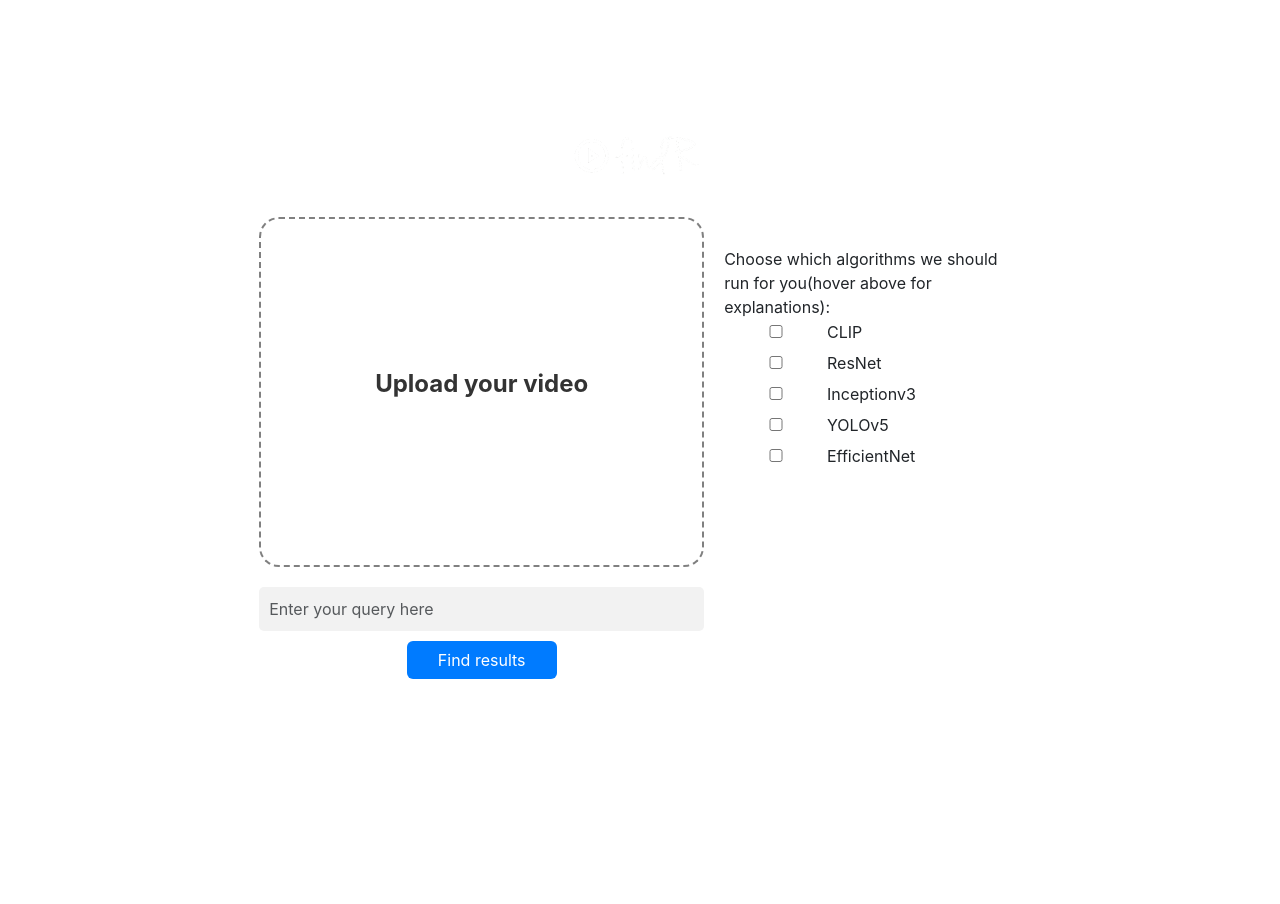
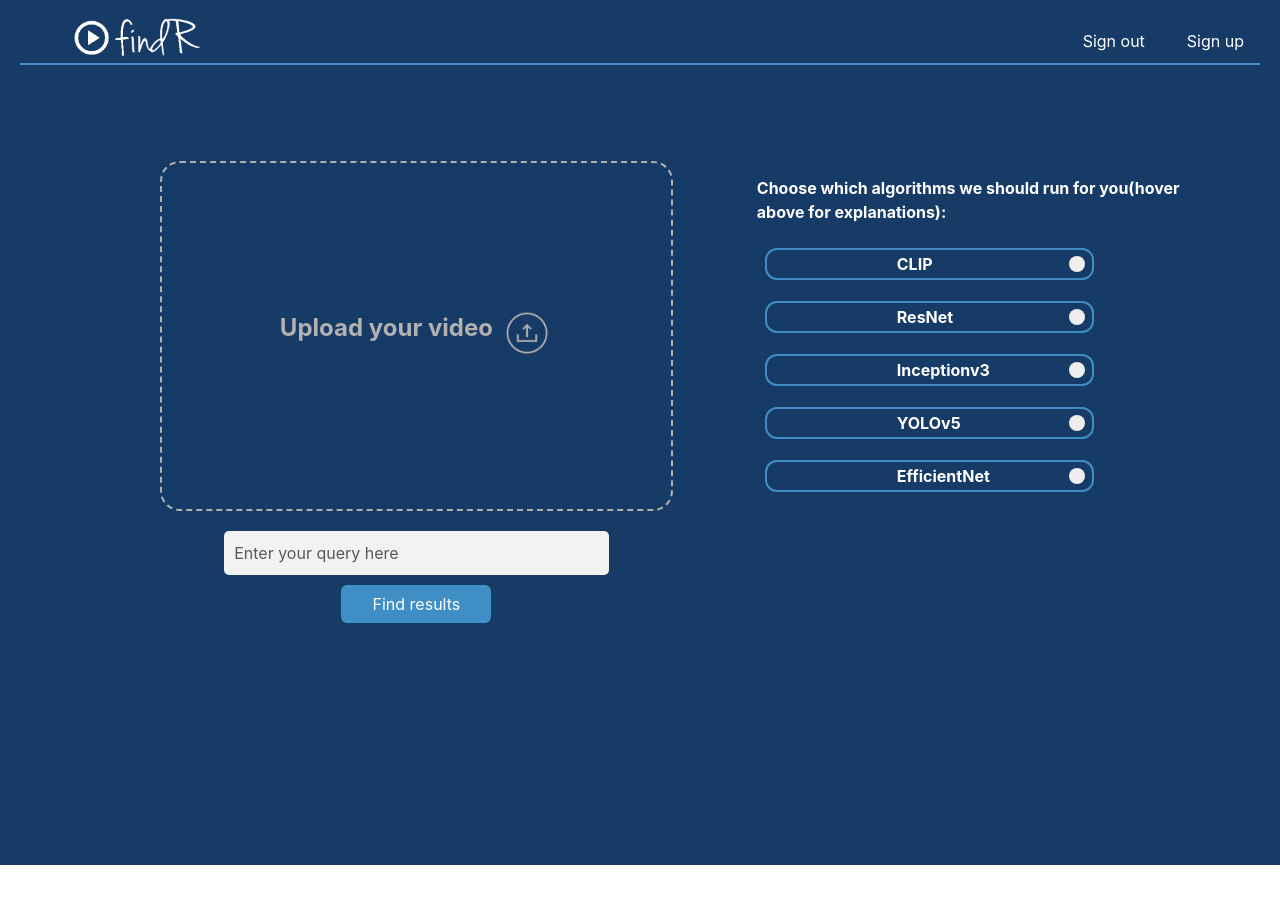
Before and after one commit to DavidDinkevich/Findr, a React (Create React App) app in the folder Web_Client/findr-web/: page /uploadVideo in a window 1280 px wide. Shown: the top 904 px of the page. After the commit the page ends 865 px from the top, so only its background shows below. Built offline with nearby package versions, Linux system fonts and the light colour scheme.

Commit message:
upload video page design

```diff
--- a/Web_Client/findr-web/src/barChart/bar-chart.css
+++ b/Web_Client/findr-web/src/barChart/bar-chart.css
@@ -1,6 +1,4 @@
-#myButtonContainer h2.custom-model-name {
-    /* Add your custom styles here */
-    color: rgb(0, 255, 42);
-    font-size: 24px;
-    /* ... other styles ... */
-  }
+.heat-bar{
+  border-radius: 0.25rem;
+  outline: 2px solid rgb(0, 255, 102);
+}
--- a/Web_Client/findr-web/src/loadingComponent/loading.css
+++ b/Web_Client/findr-web/src/loadingComponent/loading.css
@@ -32,6 +32,11 @@
     animation: spin 1s linear infinite;
   }
 
+  .loading-overlay .loading-content p {
+    font-size: 16px; /* Set the desired font size */
+    color: #292121; /* Set the desired color using hexadecimal notation */
+  }
+
   @keyframes spin {
     0% { transform: rotate(0deg); }
     100% { transform: rotate(360deg); }
--- a/Web_Client/findr-web/src/loadingComponent/loading.js
+++ b/Web_Client/findr-web/src/loadingComponent/loading.js
@@ -10,7 +10,7 @@ const LoadingSpinner = ({ show, message }) => {
       <div className="loading-overlay">
         <div className="loading-content">
           <div className="loading-spinner"></div>
-          <p>{message}</p>
+          <p >{message}</p>
         </div>
       </div>
     );
--- a/Web_Client/findr-web/src/login-page/LoginPage.js
+++ b/Web_Client/findr-web/src/login-page/LoginPage.js
@@ -17,7 +17,7 @@ const Login = () => {
       route: '/',
     },
     {
-      name: 'Signup',
+      name: 'Sign up',
       route: '/signup',
     },
   ];
@@ -51,24 +51,24 @@ const Login = () => {
 
       <form onSubmit={(e) => handleSubmit(e, username, password)}>
         <h2>Login</h2>
-        <label>
-          Username:
+        <div className="form-row">
             <input
-            type="text"
+              type="Username"
+              placeholder="Username"
               value={username}
               onChange={(e) => setUsername(e.target.value)}
               required
             />
-        </label>
-        <label>
-          Password:
+          </div>
+          <div className="form-row">
             <input
               type="password"
+              placeholder="Password"
               value={password}
               onChange={(e) => setPassword(e.target.value)}
               required
             />
-        </label>
+          </div>
         <p style={{ color: 'red', marginTop: '0.5rem' }}>{errorMessage}</p>
         <div className="button-container" id="myButtonContainer">
           <button type="submit" className="styled-button">Login</button>
--- a/Web_Client/findr-web/src/login-page/login-page.css
+++ b/Web_Client/findr-web/src/login-page/login-page.css
@@ -8,7 +8,7 @@
   background: rgb(23, 59, 103);
   background-size: 200% 200%;
   position: relative;
-  animation: gradient 10s ease infinite;
+
 }
 .login-container {
     flex: 1;
@@ -44,25 +44,11 @@
 
 
 
-
-  @keyframes gradient {
-    0% {
-      background-position: 0% 50%;
-    }
-    50% {
-      background-position: 100% 50%;
-    }
-    100% {
-      background-position: 0% 50%;
-    }
-  }
-
-
   form {
   display: flex;
   flex-direction: column;
   align-items: center;
-  border: 1.5px solid rgb(14, 4, 1);
+  border: 1px solid rgb(14, 4, 1);
   border-radius: 1rem;
   background-color: #408EC6;
   width: 40%;
--- a/Web_Client/findr-web/src/main-window/MainWindow.js
+++ b/Web_Client/findr-web/src/main-window/MainWindow.js
@@ -4,8 +4,10 @@ import ReactPlayer from 'react-player';
 import './main-window.css';
 import axios from 'axios';
 import Logo from '../only_logo.png';
+import Upload from '../upload.png'
 import LoadingSpinner from '../loadingComponent/loading';
 import { useNavigate } from 'react-router-dom';
+import TopBar from '../topBar/topBar'
 
 function VideoUploader() {
   const videoRef = useRef(null);
@@ -22,6 +24,17 @@ function VideoUploader() {
   });
   const [showModal, setShowModal] = useState(false);
   const [isLoading, setIsLoading] = useState(false);
+
+  const buttons = [
+    {
+      name: 'Sign out',
+      route: '/',
+    },
+    {
+      name: 'Sign up',
+      route: '/signup',
+    },
+  ];
 
   const handleQueryChange = (event) => {
     setQuery(event.target.value);
@@ -112,10 +125,10 @@ function VideoUploader() {
   };
 
   return (
+    <div >
+      <TopBar logo={Logo} buttons={buttons} />
     <div id='main_div'>
-      <div className="logo_header">
-        <img src={Logo} alt="Logo" className="logo" />
-      </div>
+
       <div className="container-div">
       <div className="content-wrapper">
         <div className="video-section">
@@ -125,6 +138,7 @@ function VideoUploader() {
                 <div className='video-drop-zone' {...getRootProps()}>
                   <input {...getInputProps()} accept="video/*" />
                   <p>Upload your video</p>
+                  <img src={Upload} alt="upload_icon" className="upload_icon" />
                 </div>
               )}
             </Dropzone>
@@ -138,7 +152,7 @@ function VideoUploader() {
                 width="100%"
                 height="auto"
               />
-              <button type="button" className="btn btn-light main-window-button" onClick={button_uploadNewVideo}>
+              <button type="button" className="btn change-video-button" onClick={button_uploadNewVideo}>
                 Choose a different video
               </button>
             </div>
@@ -153,70 +167,70 @@ function VideoUploader() {
 
       </div>
       <div className="checkbox-section">
-        <h7>Choose which algorithms we should run for you(hover above for explanations):</h7>
+        <p>Choose which algorithms we should run for you(hover above for explanations):</p>
           <table>
             <tbody>
             <tr>
               <td>
-                  <label title="CLIP (Contrastive Language-Image Pretraining) is an AI model that learns to understand images and their corresponding textual descriptions. It is trained on a large dataset of image-text pairs to associate visual and textual representations. This allows CLIP to perform various tasks such as image classification, object detection, and generating textual descriptions for images.">
-                    <input
-                      type="checkbox"
-                      name="clip"
-                      checked={checkboxValues.clip}
-                      onChange={handleCheckboxChange}
-                    />
+                <label class="checkbox-container" title="CLIP (Contrastive Language-Image Pretraining) is an AI model that learns to understand images and their corresponding textual descriptions. It is trained on a large dataset of image-text pairs to associate visual and textual representations. This allows CLIP to perform various tasks such as image classification, object detection, and generating textual descriptions for images.">
+                  <input type="checkbox" name="clip" checked={checkboxValues.clip} onChange={handleCheckboxChange} />
+                  <span class="checkmark"></span>
                   CLIP
                 </label>
               </td>
             </tr>
                  <tr>
                 <td>
-                <label title="ResNet (Residual Neural Network) is an AI model architecture that revolutionized image classification tasks. It introduces the concept of residual connections, allowing the model to effectively train very deep neural networks. ResNet's key innovation is the use of skip connections that bypass certain layers, enabling the network to learn residual functions. This helps to address the problem of vanishing gradients and enables successful training of deep networks. With its deep architecture, ResNet can learn intricate features and representations, leading to improved accuracy in image classification tasks.">
+                <label class="checkbox-container" title="ResNet (Residual Neural Network) is an AI model architecture that revolutionized image classification tasks. It introduces the concept of residual connections, allowing the model to effectively train very deep neural networks. ResNet's key innovation is the use of skip connections that bypass certain layers, enabling the network to learn residual functions. This helps to address the problem of vanishing gradients and enables successful training of deep networks. With its deep architecture, ResNet can learn intricate features and representations, leading to improved accuracy in image classification tasks.">
                     <input
                       type="checkbox"
                       name="resnet"
                       checked={checkboxValues.resnet}
                       onChange={handleCheckboxChange}
                     />
+                    <span class="checkmark"></span>
                     ResNet
                   </label>
                 </td>
               </tr>
                <tr>
                 <td>
-                <label title="InceptionV3 is an AI model architecture that excels in image recognition and classification tasks. It utilizes a deep convolutional neural network with multiple layers, including inception modules. Inception modules employ various filter sizes to capture different scales of features in parallel, enabling the model to capture both local and global information. InceptionV3 reduces the number of parameters and computational complexity by using 1x1 convolutions to perform dimensionality reduction. This architecture allows InceptionV3 to achieve high accuracy in image classification tasks while maintaining efficiency.">
+                <label class="checkbox-container" title="InceptionV3 is an AI model architecture that excels in image recognition and classification tasks. It utilizes a deep convolutional neural network with multiple layers, including inception modules. Inception modules employ various filter sizes to capture different scales of features in parallel, enabling the model to capture both local and global information. InceptionV3 reduces the number of parameters and computational complexity by using 1x1 convolutions to perform dimensionality reduction. This architecture allows InceptionV3 to achieve high accuracy in image classification tasks while maintaining efficiency.">
                     <input
                       type="checkbox"
                       name="inceptionv3"
                       checked={checkboxValues.inceptionv3}
                       onChange={handleCheckboxChange}
                     />
+                    <span class="checkmark"></span>
                     Inceptionv3
                   </label>
                 </td>
               </tr>
               <tr>
                 <td>
-                <label title="YOLOv5 (You Only Look Once) is an AI model architecture specifically designed for real-time object detection. It utilizes a single neural network to simultaneously predict bounding boxes and class probabilities for objects within an image. YOLOv5 achieves this by dividing the image into a grid and associating each grid cell with multiple anchor boxes. The model then predicts the bounding box coordinates and class probabilities for each anchor box. YOLOv5 employs a backbone network (such as CSPDarknet53 or EfficientNet) for feature extraction and applies additional convolutional layers for detection. YOLOv5 is known for its speed and accuracy, making it well-suited for applications that require real-time object detection.">
+                <label class="checkbox-container" title="YOLOv5 (You Only Look Once) is an AI model architecture specifically designed for real-time object detection. It utilizes a single neural network to simultaneously predict bounding boxes and class probabilities for objects within an image. YOLOv5 achieves this by dividing the image into a grid and associating each grid cell with multiple anchor boxes. The model then predicts the bounding box coordinates and class probabilities for each anchor box. YOLOv5 employs a backbone network (such as CSPDarknet53 or EfficientNet) for feature extraction and applies additional convolutional layers for detection. YOLOv5 is known for its speed and accuracy, making it well-suited for applications that require real-time object detection.">
                     <input
                       type="checkbox"
                       name="yolov5"
                       checked={checkboxValues.yolov5}
                       onChange={handleCheckboxChange}
                     />
+                    <span class="checkmark"></span>
                     YOLOv5
                   </label>
                 </td>
               </tr>
               <tr>
                 <td>
-                <label title="EfficientNet is an AI model architecture that achieves high accuracy while maintaining efficiency by using a compound scaling method. It scales the depth, width, and resolution of the model in a balanced manner to optimize performance. EfficientNet employs a mobile inverted bottleneck convolutional (MBConv) block, which consists of depth-wise convolutions, point-wise convolutions, and skip connections. This block reduces computational complexity while capturing complex patterns and features. EfficientNet achieves state-of-the-art performance on various image classification tasks with fewer parameters and computations compared to other models.">
+                <label class="checkbox-container" title="EfficientNet is an AI model architecture that achieves high accuracy while maintaining efficiency by using a compound scaling method. It scales the depth, width, and resolution of the model in a balanced manner to optimize performance. EfficientNet employs a mobile inverted bottleneck convolutional (MBConv) block, which consists of depth-wise convolutions, point-wise convolutions, and skip connections. This block reduces computational complexity while capturing complex patterns and features. EfficientNet achieves state-of-the-art performance on various image classification tasks with fewer parameters and computations compared to other models.">
                     <input
                       type="checkbox"
                       name="efficientnet"
                       checked={checkboxValues.efficientnet}
                       onChange={handleCheckboxChange}
                     />
+                    <span class="checkmark"></span>
                     EfficientNet
                   </label>
                 </td>
@@ -228,12 +242,13 @@ function VideoUploader() {
 
       {showModal && (
         <div className="popup">
-          <h2>Error</h2>
-          <p>{errorMessage}</p>
+          <h2 style={{ color: 'rgb(0, 0, 0)', fontSize: '32px' }}>Error</h2>
+          <p style={{ color: 'rgb(0, 0, 0)', fontSize: '20px' }}>{errorMessage}</p>
           <button type="button" onClick={handleCloseModal}>Close</button>
         </div>
       )}
       <LoadingSpinner show={isLoading} message="Please wait while we process your request..." />
+    </div>
     </div>
   );
 
--- a/Web_Client/findr-web/src/main-window/main-window.css
+++ b/Web_Client/findr-web/src/main-window/main-window.css
@@ -2,7 +2,10 @@
   display: flex;
   flex-direction: column;
   align-items: center;
-  margin: 6% 15% 10% 15%;
+  margin: 0;
+  width: 100vw;
+  height: 100vh;
+  background: rgb(23, 59, 103);
 }
 
 .logo_header {
@@ -19,7 +22,8 @@
   justify-content: space-between;
   width: 85%;
   height: 600px;
-  /* outline: 2px solid rgb(255, 0, 0); */
+  margin-top:6rem;
+
 }
 
 .content-wrapper {
@@ -34,19 +38,21 @@
 }
 
 .video-drop-zone {
-  border: dashed 2px gray;
+  border: dashed 2px rgb(179, 176, 176);
   border-radius: 20px;
   display: flex;
   justify-content: center;
   align-items: center;
-  width: 100%;
+  width: 80%;
+  margin-left:10%;
   height: 350px;
 }
 
 .video-drop-zone p{
   font-size: 24px;
   font-weight: bold;
-  color: #333;
+  color: rgb(179, 176, 176);
+
 }
 
 .query-section {
@@ -55,17 +61,20 @@
   flex-direction: column;
   align-items: center;
   margin-top: 20px;
-
+  margin-left:20%;
+  width:60%;
+  /* outline: 2px solid rgb(0, 255, 102); */
 }
 
 .checkbox-section {
   flex-basis: 40%;
   flex-direction: column;
   gap: 5px;
-  margin-top: 30px; /* Added */
+  margin-top: 15px; /* Added */
   margin-left:20px;
   margin-bottom:330px;
-  /* outline: 2px solid blue; */
+  color: white;
+  font-weight:bold;
 }
 
 .checkbox-section label {
@@ -87,6 +96,7 @@
   transform: translate(-50%, -50%);
   background-color: white;
   padding: 20px;
+  border: 0.1rem solid rgb(14, 4, 1);
   border-radius: 10px;
   box-shadow: 0 2px 4px rgba(0, 0, 0, 0.2);
   z-index: 9999;
@@ -120,6 +130,93 @@
 }
 
 .btn-custom {
-  background-color: #007bff;
+  background-color: #408EC6;
   color: #ffffff;
 }
+
+.btn.change-video-button {
+  margin-top:0.5rem;
+  background-color: white;
+  width: 40%;
+}
+
+
+
+
+
+table {
+  border-collapse: collapse;
+  width: 100%;
+}
+
+td {
+  padding: 8px;
+}
+
+.checkbox-container {
+  display: flex;
+  align-items: center;
+  justify-content: center; /* Add this line */
+  position: relative;
+  cursor: pointer;
+  width: 80%;
+  height: 2rem;
+  border-radius: 0.75rem;
+  border: 2px solid #408EC6;
+
+}
+
+.checkbox-container input {
+  margin-top: 20px;
+  margin-left: 40%;
+}
+
+.checkmark {
+  position: absolute;
+  top: 22%;
+  left: 93%;
+  height: 16px;
+  width: 16px;
+  background-color: #eee;
+  border-radius: 50%;
+}
+
+input[type="checkbox"] {
+  opacity: 0;
+  cursor: pointer;
+  height: 0;
+  width: 0;
+}
+
+.checkbox-container:hover .checkmark {
+  background-color: #ccc;
+}
+
+.checkbox-container input:checked + .checkmark {
+  background-color: #1cdeeb;
+}
+
+.checkmark:after {
+  content: "";
+  position: absolute;
+  display: none;
+}
+
+.checkbox-container input:checked + .checkmark:after {
+  display: block;
+}
+
+.checkbox-container .checkmark:after {
+  top: 5px;
+  left: 5px;
+  width: 6px;
+  height: 6px;
+  border-radius: 50%;
+  background: white;
+}
+
+.upload_icon {
+  width: 52px;
+  margin-left: 8px;
+  margin-bottom: 7px;
+}
--- a/Web_Client/findr-web/src/results/results.css
+++ b/Web_Client/findr-web/src/results/results.css
@@ -12,11 +12,18 @@
   width: 90%;
   display: flex;
   flex-direction: row;
-  /* outline: 2px solid rgb(29, 208, 62); */
+  outline: 2px solid rgb(226, 32, 84);
 
 }
 
+
 .video-wrapper {
+  margin-top: 20px;
+  max-width: 100%;
+  height: auto;
+  outline: 2px solid rgb(0, 255, 102);
+}
+/* .video-wrapper {
   flex: 1;
   display: flex;
   flex-direction: column;
@@ -24,9 +31,9 @@
   justify-content: center;
   height: 450px;
   width: 70%;
-  /* outline: 2px solid rgb(255, 0, 0); */
-  margin-right: 20px; /* Add margin between the video-wrapper and HeatMap */
-}
+
+  margin-right: 20px; /* Add margin between the video-wrapper and HeatMap
+} */
 
 .video-container {
   position: relative;
@@ -44,7 +51,6 @@
   left: 0;
   width: 100%;
   height: 100%;
-
   object-fit: cover;
 }
 
@@ -66,3 +72,8 @@
 .jump-button:hover {
   background-color: #1684ba;
 }
+
+.heat-map-wrapper{
+  margin-left: 5%;
+  outline: 2px solid rgb(31, 201, 216);
+}
--- a/Web_Client/findr-web/src/results/results.js
+++ b/Web_Client/findr-web/src/results/results.js
@@ -2,6 +2,7 @@ import React, { useState, useEffect, useRef } from "react";
 import './results.css';
 import ReactPlayer from 'react-player';
 import Logo from '../only_logo.png';
+import TopBar from '../topBar/topBar'
 import HeatMap from '../heatMap/heatMap';
 
 function VideoPlayer(props) {
@@ -20,6 +21,17 @@ function VideoPlayer(props) {
     const data_try = JSON.parse(props.results.replace(/'/g, '"'))
     console.log(data_try)
   };
+
+  const buttons = [
+    {
+      name: 'Sign out',
+      route: '/',
+    },
+    {
+      name: 'Sign up',
+      route: '/signup',
+    },
+  ];
 
 
 
@@ -47,9 +59,12 @@ function VideoPlayer(props) {
 
 
   return (
+    <div>
+      <TopBar logo={Logo} buttons={buttons} />
     <div id='main_div'>
+
       <div className="logo_header">
-        <img src={Logo} alt="Logo" className="logo" />
+
       </div>
       <div className="results-wrapper">
       <div className="video-wrapper">
@@ -72,10 +87,11 @@ function VideoPlayer(props) {
           </button>
         </div>
       </div>
-      <div>
+      <div className="heat-map-wrapper">
       <HeatMap data={data} />
       </div>
       </div>
+    </div>
     </div>
   );
 }
--- a/Web_Client/findr-web/src/signupPage/signup.css
+++ b/Web_Client/findr-web/src/signupPage/signup.css
@@ -5,14 +5,14 @@
   align-items: center;
   height: 100vh;
   background-color: rgb(23, 59, 103);
-  animation: gradient 10s ease infinite;
+
 
 }
 
 .image-container {
   flex: 1; /* Take up remaining space */
   display: flex;
-  justify-content: center;
+  justify-content: left;
   align-items: center;
 
 }
@@ -53,7 +53,9 @@ h2 {
   flex-direction: column;
   margin-top: 30px;
   background-color: #408EC6;
+  border: 2px solid #000;
   width: 60%;
+
 }
 
 .form-row {
@@ -85,6 +87,8 @@ button:hover {
 }
 
 .image {
-  width: 450px; /* Adjust the width to your desired size */
+  margin-left:2rem;
+  width: 500px; /* Adjust the width to your desired size */
   height: auto; /* The height will adjust proportionally based on the width */
+
 }
--- a/Web_Client/findr-web/src/signupPage/signup.js
+++ b/Web_Client/findr-web/src/signupPage/signup.js
@@ -21,7 +21,7 @@ function Signup() {
       route: '/',
     },
     {
-      name: 'Signup',
+      name: 'Sign up',
       route: '/signup',
     },
   ];
@@ -52,10 +52,11 @@ function Signup() {
     <div className="signup-container">
 
       <div className="form-container">
+
+        <form className="signup-form" onSubmit={handleSubmit}>
         <div className="form-header">
           <h2>Welcome to findR!</h2>
         </div>
-        <form className="signup-form" onSubmit={handleSubmit}>
           <div className="form-row">
             <input
               type="text"
```
Also changed, not shown: Web_Client/findr-web/src/barChart/barChart.js (+5 -5 lines), Web_Client/findr-web/src/upload.png (added). Lines whose indentation alone changed are shown as unchanged.
